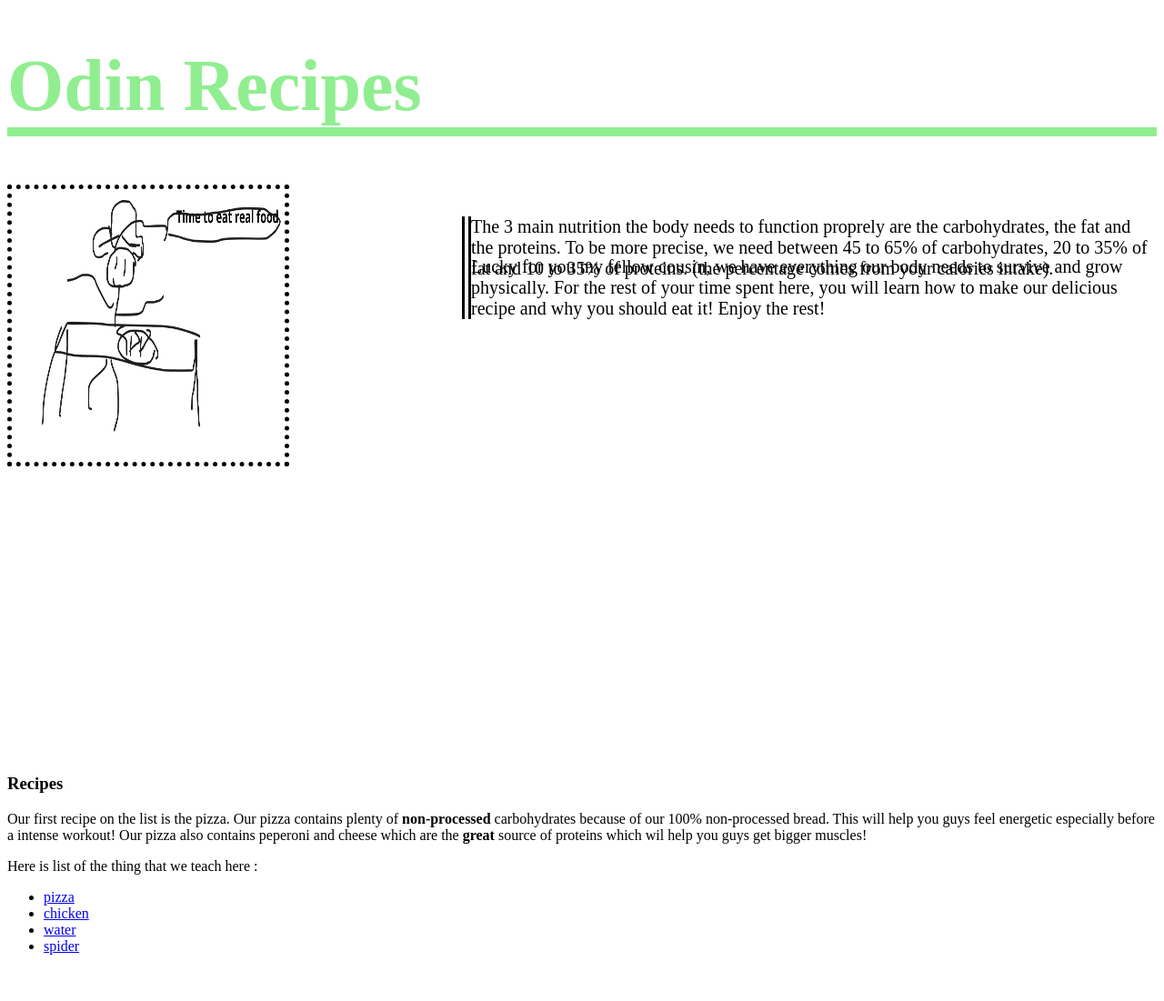
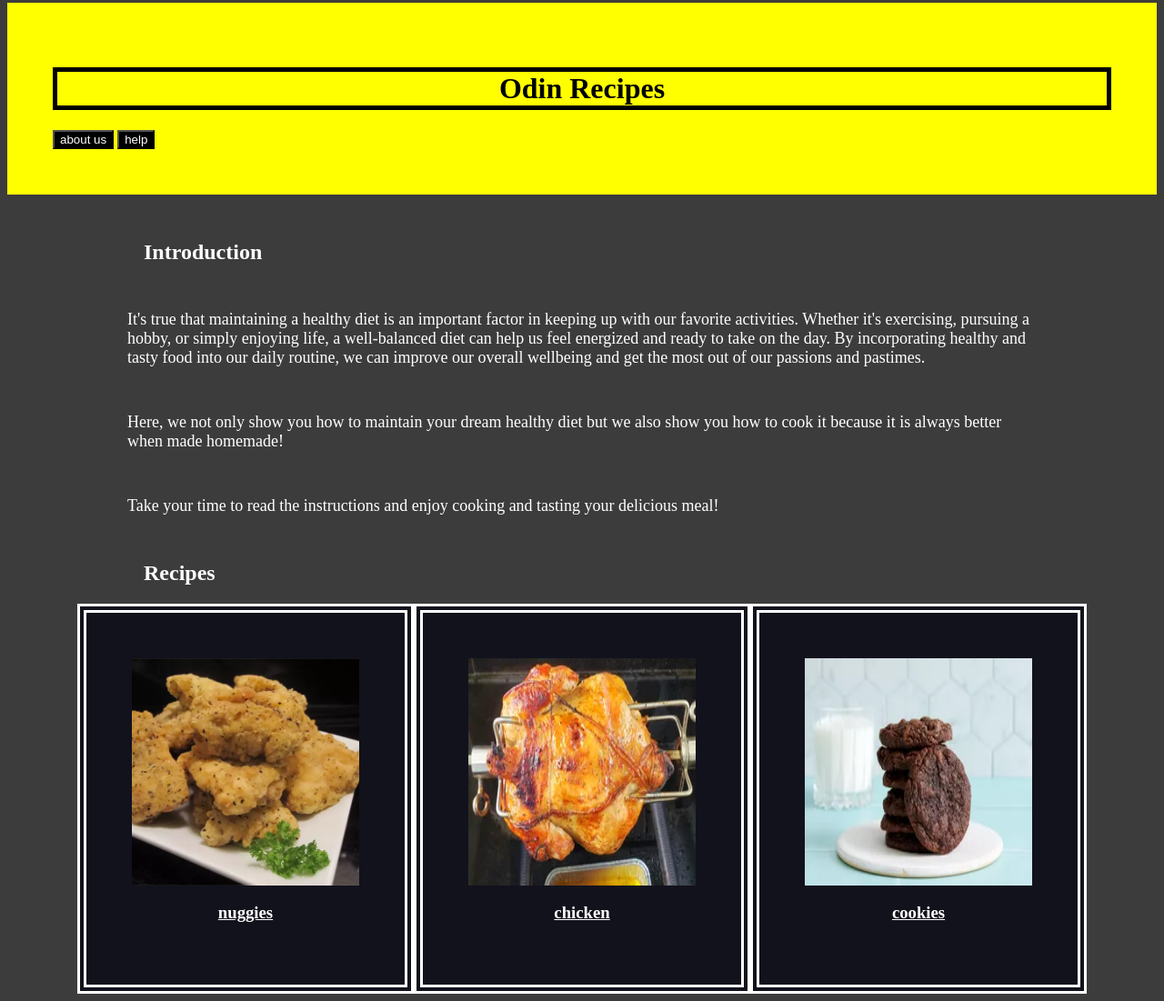
Before and after one commit to Noxiz-2/odin-recipes, a plain HTML site: page index.html in a window 1280 px wide. Shown: the part 5-1106 px from the top of the page at 91% size. Before the commit the page ends 1071 px from the top, so only its background shows below. Drawn offline with Linux system fonts and the light colour scheme.

Commit message:
deleted:    .css 	deleted:    image/chicken.jpeg 	new file:   image/chicken.webp 	new file:   image/cookies.webp 	deleted:    image/food.png 	new file:   image/nuggies.webp 	deleted:    image/pizza.webp 	deleted:    image/spooderman.jpeg 	deleted:    image/water.jpeg 	modified:   index.html 	modified:   recipes/chicken.html 	new file:   recipes/cookies.html 	new file:   recipes/nuggies.html 	deleted:    recipes/pizza.html 	deleted:    recipes/spider.html 	deleted:    recipes/water.html 	modified:   style.css

```diff
--- a/index.html
+++ b/index.html
@@ -7,25 +7,38 @@
     </head>
 
     <body>
-        <h1 id="title">Odin Recipes</h1>
+      <div class="container">
+    <h1 class="grand-title">Odin Recipes</h1>
+    <button class="about"> about us</button>
+    <button class="help">help</button>
+  </div>
+  <h2 class="sub-title">Introduction</h2>
 
-        <img class="img" src="./image/food.png" width="300" height="300">
-        <p class="next-to-image">The 3 main nutrition the body needs to function proprely are the carbohydrates, the fat and the proteins. To be more precise, we need between 45 to 65% of carbohydrates, 20 to 35% of fat and 10 to 35% of proteins. (the percentage comes from your calories intake). </p>
-        <p class="next-to-image two">Lucky for you my fellow cousin, we have everything our body needs to survive and grow physically. For the rest of your time spent here, you will learn how to make our delicious recipe and why you should eat it! Enjoy the rest! </p></p>
+  <p class="text">It's true that maintaining a healthy diet is an important factor in keeping up with our favorite activities.
+     Whether it's exercising, pursuing a hobby, or simply enjoying life, a well-balanced diet can help us feel energized and ready to take on the day.
+      By incorporating healthy and tasty food into our daily routine, we can improve our overall wellbeing and get the most out of our passions and pastimes.
+     </p>
 
-        <h3>Recipes</h3>
-      <p id="pizza"> Our first recipe on the list is the pizza. Our pizza contains plenty of <strong>non-processed</strong> carbohydrates because of our 100% non-processed bread.
-        This will help you guys feel energetic especially before a intense workout! Our pizza also contains peperoni and cheese which are the <strong>great</strong> source of proteins which wil help you guys get bigger muscles!
+     <p class="text">Here, we not only show you how to maintain your dream healthy diet
+      but we also show you how to cook it because it is always better when made homemade!</p>
 
-      </p>
+      <p class="text"> Take your time to read the instructions and enjoy cooking and tasting
+        your delicious meal!</p>
 
-      <p class="par" id="here">Here is list of the thing that we teach here :</p>
-
-      <ul>
-        <li class="link"><a href="./recipes/pizza.html" target="_blank">pizza</a></li>
-        <li class="link"><a href="./recipes/chicken.html" target=")blank" >chicken</a></li>
-        <li class="link"><a href="./recipes/water.html" target="_blank">water</a></li>
-        <li class="link"><a href="./recipes/spider.html" target="_blank">spider</a></li>
-      </ul>
+  <h2 class="sub-title">Recipes</h2>
+<div class="big-container">
+        <div class="nuggies-container">
+        <img src="image/nuggies.webp" alt="image of nuggies" style="width: 250px; height: 250px;">
+        <h3> <a href="recipes/nuggies.html">nuggies</a></h3>
+        </div>
+        <div class="nuggies-container">
+        <img src="image/chicken.webp" alt="image of nuggies" style="width: 250px; height: 250px;">
+        <h3> <a href="recipes/chicken.html">chicken</a></h3>
+        </div>
+        <div class="nuggies-container">
+            <img src="image/cookies.webp" alt="image of nuggies" style="width: 250px; height: 250px;">
+            <h3> <a href="recipes/cookies.html">cookies</a></h3>
+        </div>
+</div>
     </body>
 </html>
--- a/style.css
+++ b/style.css
@@ -1,99 +1,55 @@
-#title {
-    text-align: left;
-    color: lightgreen;
-    font-size: 80px;
-    border-width: 0px 0px 10px 0px;
-    border-color: lightgreen;
-    border-style: solid;
+* {
+    color: white;
+}
+
+
+body {
+    background: #3c3c3c;;
+}
+
+
+.container {
+    background: yellow;
+    padding: 50px;
 
 }
 
-.img {
-
-   display: block;
-   border: dotted black 5px;
-   margin-bottom: 250px;
-
-
+.grand-title {
+    border-style: solid;
+    border-color: black;
+    border-width: 5px;
+    text-align: center;
+    color: black;
+}
+button {
+    background-color: black;
+    color: white;
 }
 
-.next-to-image {
-    margin-top: -525px;
-    margin-bottom: 500px;
-    margin-left: 500px;
-    width: 750px;
-    border-width: 0px 0px 0px 10px;
-    border-style: double;
-    border-color: black;
-    font-size: 20px;
-
-
-
-
-
-.two{
-
-    border-width: 0px 0px 0px 10px;
-    border-style: double;
-    border-color: black;
-    margin-top: -475px;
-    font-size:  20px;
-
-
-
+.text {
+    color: white;
+    width: 1000px;
+    font-size: large;
+    margin: 50px auto 50px;
 }
 
-#pizza {
-    width: 750px;
-    margin: -300px auto 0px 10px;
+.sub-title {
+    margin-top: 50px;
+    margin-left: 150px;
 }
 
-
-.par{
-    text-align: center;
-    font-weight: bolder;
-    font-size:  22px;
-    color: black;
-
+.nuggies-container {
+    padding: 50px;
+    background: #12121d;
+    width: 250px;
+    border: white double 10px;
+    display: flex;
+    flex-direction: column;
+    align-items: center;
 }
 
-
-.link {
-    font-size: 15px;
-    text-align: left;
-    border: green solid;
-    width: 60px;
+.big-container {
+    display: flex;
+    flex-direction: row;
+    justify-content: center;
 }
-
-
-
-
-body {
-    font-family: 'Courier New', Courier, monospace;
-}
-
-.par#here {
-    text-align: left;
-    font-size:10px;
-
-}
-
-.food-title {
-    text-align: center;
-    color: blue;
-}
-
-.link-par{
-    text-align: center;
-}
-
-.right {
-    text-align: right;
-
-}
-
-.back-button {
-    background-color:rgb(112, 102, 11);
-  color: rgb(0, 0, 0);
-  font-size: 20px;
-}
```
Also changed, not shown: recipes/chicken.html (deleted, +0 -36 lines), recipes/pizza.html (deleted, +0 -36 lines), recipes/spider.html (deleted, +0 -36 lines), recipes/water.html (deleted, +0 -36 lines), .css (deleted), image/chicken.jpeg (deleted), image/chicken.webp (added), image/cookies.webp (added), image/food.png (deleted), image/nuggies.webp (added), image/pizza.webp (deleted), image/spooderman.jpeg (deleted), image/water.jpeg (deleted), recipes/cookies.html (added), 1 more files.
